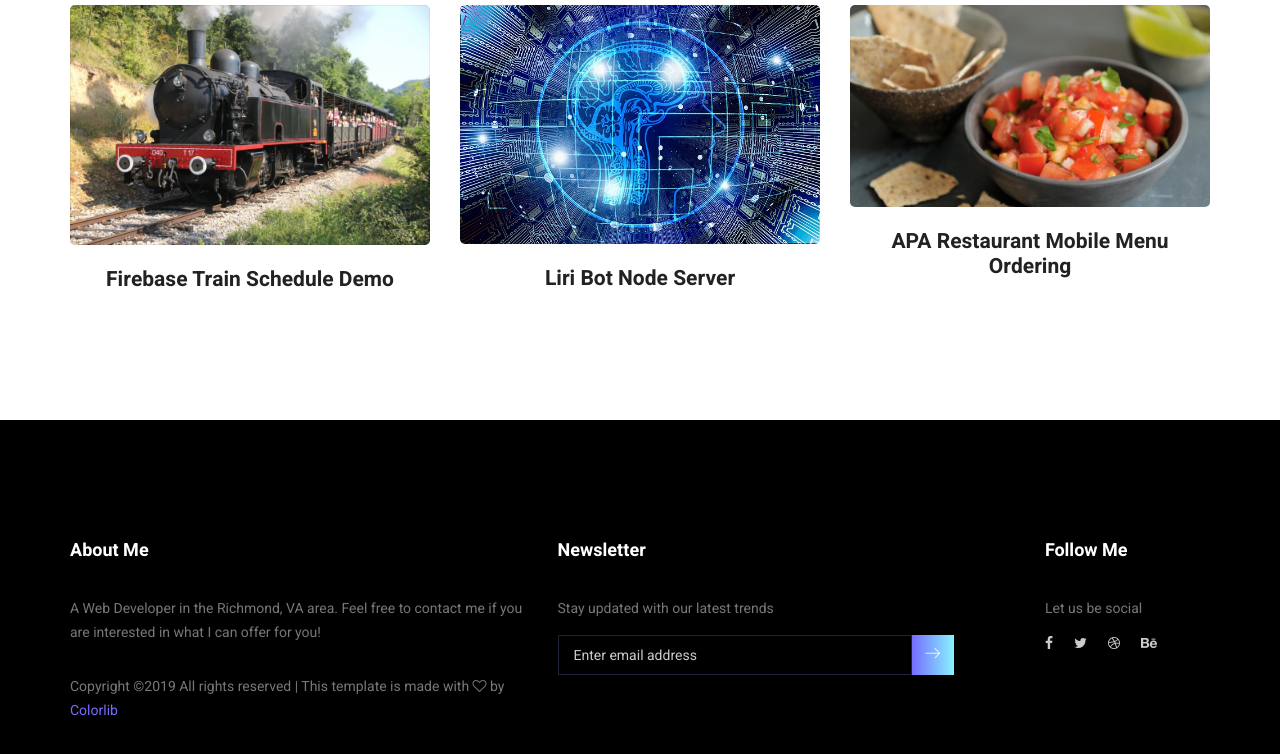
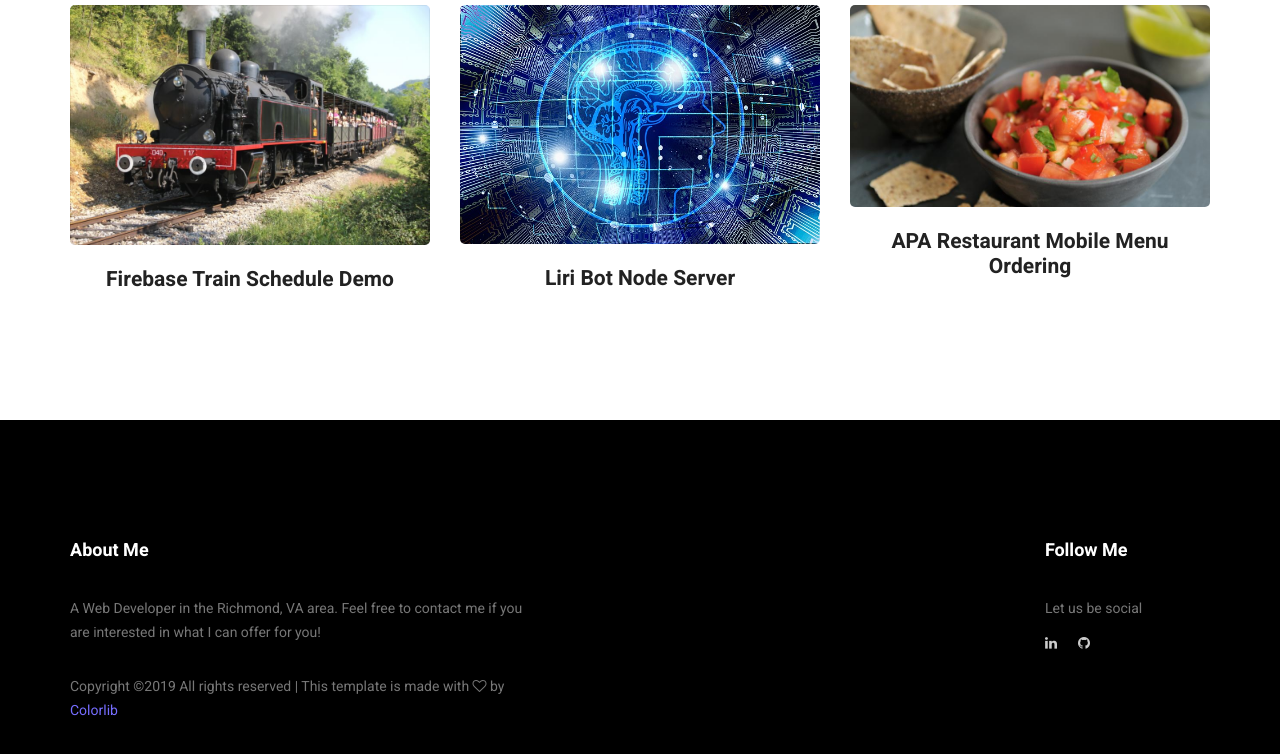
Before and after one commit to aosilvester/aosilvester.github.io, a plain HTML site: page index.html in a window 1280 px wide. Shown: the part 3282-4036 px from the top of the page. Drawn offline with Linux system fonts and the light colour scheme.

Commit message:
removed newletter section from boilerplate. corrected img link for portfolio img 1

```diff
--- a/index.html
+++ b/index.html
@@ -523,7 +523,7 @@ Copyright &copy;<script>document.write(new Date().getFullYear());</script> All r
         				</aside>
         			</div>
         			<div class="col-lg-5 col-sm-6">
-        				<aside class="f_widget news_widget">
+        				<!-- <aside class="f_widget news_widget">
         					<div class="f_title">
         						<h3>Newsletter</h3>
         					</div>
@@ -537,7 +537,7 @@ Copyright &copy;<script>document.write(new Date().getFullYear());</script> All r
                                     <div class="mt-10 info"></div>
                                 </form>
                             </div>
-        				</aside>
+        				</aside> -->
         			</div>
         			<div class="col-lg-2">
         				<aside class="f_widget social_widget">
@@ -546,10 +546,8 @@ Copyright &copy;<script>document.write(new Date().getFullYear());</script> All r
         					</div>
         					<p>Let us be social</p>
         					<ul class="list">
-        						<li><a href="#"><i class="fa fa-facebook"></i></a></li>
-        						<li><a href="#"><i class="fa fa-twitter"></i></a></li>
-        						<li><a href="#"><i class="fa fa-dribbble"></i></a></li>
-        						<li><a href="#"><i class="fa fa-behance"></i></a></li>
+        						<li><a href="https://www.linkedin.com/in/aosilvester/"><i class="fa fa-linkedin"></i></a></li>
+								<li><a href="https://github.com/aosilvester"><i class="fa fa-github"></i></a></li>
         					</ul>
         				</aside>
         			</div>
```
Also changed, not shown: img/gallery/project-1.JPG.
